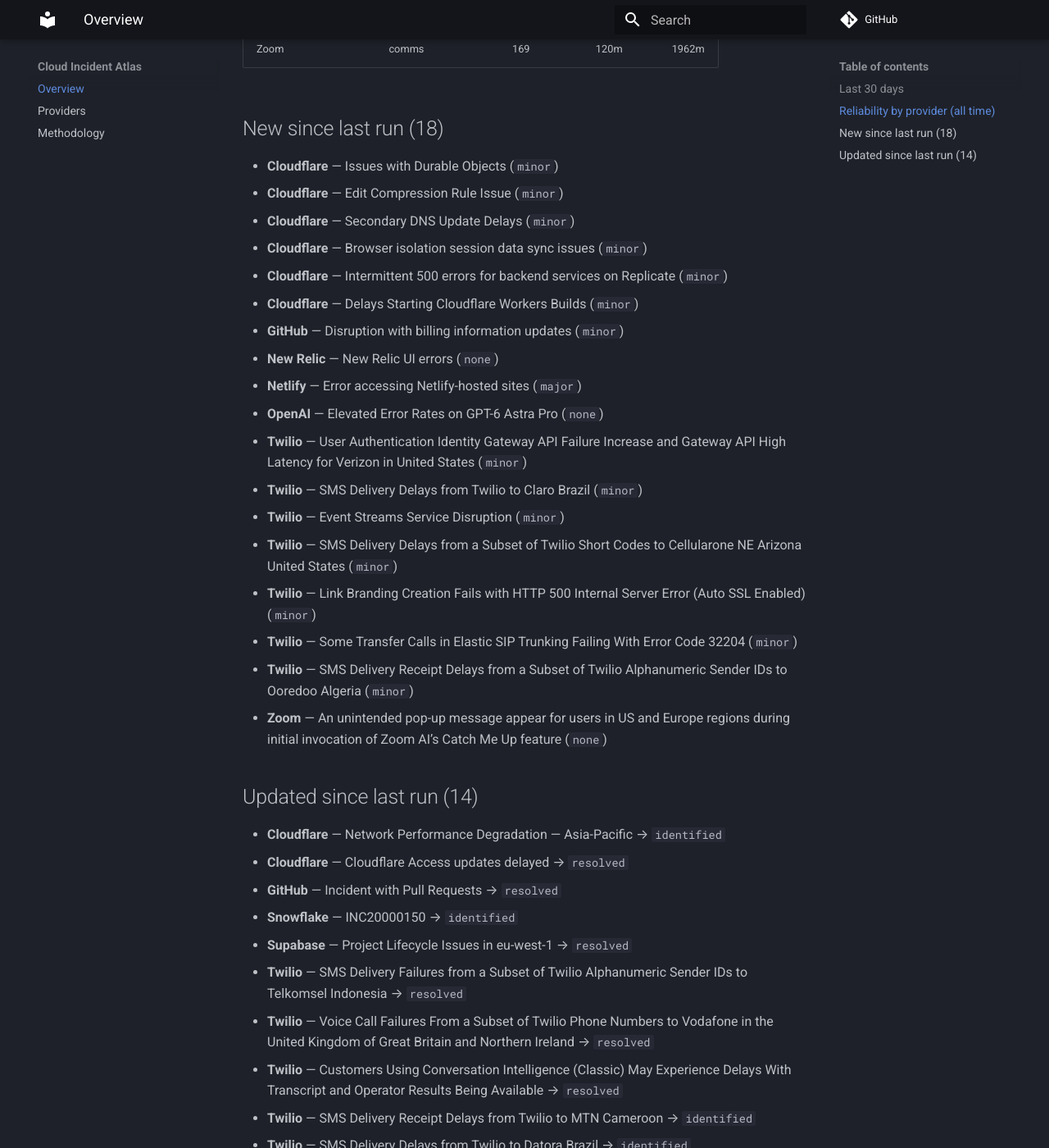
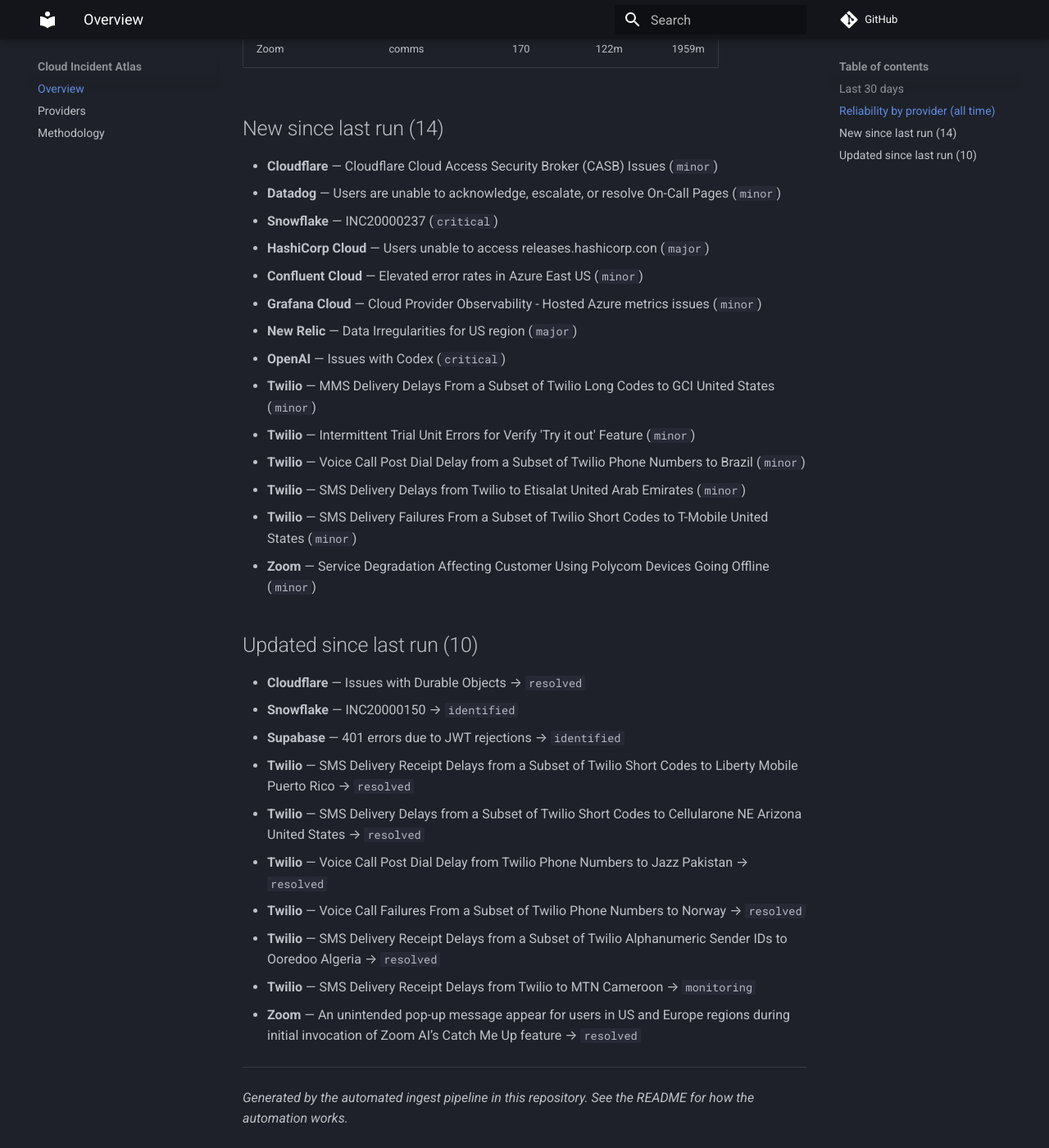
Before and after one commit to ayushgupta07xx/cloud-incident-atlas, an MkDocs documentation site: the page built from docs/index.md, in a window 1280 px wide and 1400 px high, scrolled down 1501 px. Shown: the whole window at 82% size. Built offline with MkDocs 1.6.1 and Material for MkDocs 9.7.7, drawn with Linux system fonts in a browser that asks for light colours; comment, search, counter and statistics services are not loaded; some of the changed text lies outside the part shown.

Commit message:
docs: refresh digest and charts
Regenerated from the corpus by the ingest pipeline.

Run: https://github.com/ayushgupta07xx/cloud-incident-atlas/actions/runs/36258400264

Co-authored-by: github-actions[bot] <41898282+github-actions[bot]@users.noreply.github.com>

```diff
--- a/docs/index.md
+++ b/docs/index.md
@@ -14,65 +14,57 @@
 | Atlassian | devtools | 39 | 120m | 2244m |
 | Amazon Web Services | cloud | 73 | — | — |
 | CircleCI | devtools | 312 | 67m | 481m |
-| Cloudflare | cdn | 6720 | 239m | 495m |
-| Confluent Cloud | data | 259 | 195m | 1643m |
-| Datadog | observability | 124 | 74m | 231m |
+| Cloudflare | cdn | 6721 | 239m | 495m |
+| Confluent Cloud | data | 260 | 195m | 1643m |
+| Datadog | observability | 125 | 73m | 229m |
 | DigitalOcean | cloud | 506 | 145m | 573m |
 | Discord | comms | 223 | 56m | 293m |
 | Elastic Cloud | observability | 258 | 191m | 1445m |
 | Google Cloud Platform | cloud | 6 | 444m | — |
 | GitHub | devtools | 626 | 67m | 294m |
-| Grafana Cloud | observability | 760 | 90m | 1140m |
-| HashiCorp Cloud | devtools | 37 | 196m | 1494m |
+| Grafana Cloud | observability | 761 | 90m | 1138m |
+| HashiCorp Cloud | devtools | 38 | 178m | 1488m |
 | MongoDB Atlas | data | 273 | 120m | 1428m |
 | Netlify | paas | 221 | 39m | 197m |
-| New Relic | observability | 107 | 63m | 312m |
+| New Relic | observability | 108 | 63m | 311m |
 | npm | devtools | 63 | 103m | 322m |
-| OpenAI | ai | 80 | 100m | 594m |
+| OpenAI | ai | 81 | 92m | 585m |
 | Sentry | observability | 341 | 86m | 363m |
-| Snowflake | data | 200 | 120m | 594m |
+| Snowflake | data | 201 | 119m | 593m |
 | Supabase | paas | 409 | 152m | 1079m |
-| Twilio | comms | 11009 | 270m | 1089m |
+| Twilio | comms | 11014 | 270m | 1095m |
 | Vercel | paas | 389 | 73m | 360m |
-| Zoom | comms | 169 | 120m | 1962m |
+| Zoom | comms | 170 | 122m | 1959m |
 
-## New since last run (18)
+## New since last run (14)
 
-- **Cloudflare** — Issues with Durable Objects (`minor`)
-- **Cloudflare** — Edit Compression Rule Issue (`minor`)
-- **Cloudflare** — Secondary DNS Update Delays (`minor`)
-- **Cloudflare** — Browser isolation session data sync issues (`minor`)
-- **Cloudflare** — Intermittent 500 errors for backend services on Replicate (`minor`)
-- **Cloudflare** — Delays Starting Cloudflare Workers Builds (`minor`)
-- **GitHub** — Disruption with billing information updates (`minor`)
-- **New Relic** — New Relic UI errors (`none`)
-- **Netlify** — Error accessing Netlify-hosted sites (`major`)
-- **OpenAI** — Elevated Error Rates on GPT-6 Astra Pro (`none`)
-- **Twilio** — User Authentication Identity Gateway API Failure Increase and Gateway API High Latency for Verizon in United States (`minor`)
-- **Twilio** — SMS Delivery Delays from Twilio to Claro Brazil (`minor`)
-- **Twilio** — Event Streams Service Disruption (`minor`)
-- **Twilio** — SMS Delivery Delays from a Subset of Twilio Short Codes to Cellularone NE Arizona United States (`minor`)
-- **Twilio** — Link Branding Creation Fails with HTTP 500 Internal Server Error (Auto SSL Enabled) (`minor`)
-- **Twilio** — Some Transfer Calls in Elastic SIP Trunking Failing With Error Code 32204 (`minor`)
-- **Twilio** — SMS Delivery Receipt Delays from a Subset of Twilio Alphanumeric Sender IDs to Ooredoo Algeria (`minor`)
-- **Zoom** — An unintended pop-up message appear for users in US and Europe regions during initial invocation of Zoom AI’s Catch Me Up feature (`none`)
+- **Cloudflare** — Cloudflare Cloud Access Security Broker (CASB) Issues (`minor`)
+- **Datadog** — Users are unable to acknowledge, escalate, or resolve On-Call Pages (`minor`)
+- **Snowflake** — INC20000237 (`critical`)
+- **HashiCorp Cloud** — Users unable to access releases.hashicorp.con (`major`)
+- **Confluent Cloud** — Elevated error rates in Azure East US (`minor`)
+- **Grafana Cloud** — Cloud Provider Observability - Hosted Azure metrics issues (`minor`)
+- **New Relic** — Data Irregularities for US region (`major`)
+- **OpenAI** — Issues with Codex (`critical`)
+- **Twilio** — MMS Delivery Delays From a Subset of Twilio Long Codes to GCI United States (`minor`)
+- **Twilio** — Intermittent Trial Unit Errors for Verify 'Try it out' Feature (`minor`)
+- **Twilio** — Voice Call Post Dial Delay from a Subset of Twilio Phone Numbers to Brazil (`minor`)
+- **Twilio** — SMS Delivery Delays from Twilio to Etisalat United Arab Emirates (`minor`)
+- **Twilio** — SMS Delivery Failures From a Subset of Twilio Short Codes to T-Mobile United States (`minor`)
+- **Zoom** — Service Degradation Affecting Customer Using Polycom Devices Going Offline (`minor`)
 
-## Updated since last run (14)
+## Updated since last run (10)
 
-- **Cloudflare** — Network Performance Degradation — Asia-Pacific → `identified`
-- **Cloudflare** — Cloudflare Access updates delayed → `resolved`
-- **GitHub** — Incident with Pull Requests → `resolved`
+- **Cloudflare** — Issues with Durable Objects → `resolved`
 - **Snowflake** — INC20000150 → `identified`
-- **Supabase** — Project Lifecycle Issues in eu-west-1 → `resolved`
-- **Twilio** — SMS Delivery Failures from a Subset of Twilio Alphanumeric Sender IDs to Telkomsel Indonesia → `resolved`
-- **Twilio** — Voice Call Failures From a Subset of Twilio Phone Numbers to Vodafone in the United Kingdom of Great Britain and Northern Ireland → `resolved`
-- **Twilio** — Customers Using Conversation Intelligence (Classic) May Experience Delays With Transcript and Operator Results Being Available → `resolved`
-- **Twilio** — SMS Delivery Receipt Delays from Twilio to MTN Cameroon → `identified`
-- **Twilio** — SMS Delivery Delays from Twilio to Datora Brazil → `identified`
-- **Twilio** — Voice Call Failures From a Subset of Twilio Phone Numbers to Norway → `identified`
-- **Twilio** — Voice Call Post Dial Delay from Twilio Phone Numbers to Jazz Pakistan → `identified`
-- **Twilio** — SMS Delivery Receipt Delays From a Subset of Twilio Short Codes to Liberty Mobile Puerto Rico → `monitoring`
-- **Zoom** — Service Degradation Affecting Live Transcription Services. → `resolved`
+- **Supabase** — 401 errors due to JWT rejections → `identified`
+- **Twilio** — SMS Delivery Receipt Delays from a Subset of Twilio Short Codes to Liberty Mobile Puerto Rico → `resolved`
+- **Twilio** — SMS Delivery Delays from a Subset of Twilio Short Codes to Cellularone NE Arizona United States → `resolved`
+- **Twilio** — Voice Call Post Dial Delay from Twilio Phone Numbers to Jazz Pakistan → `resolved`
+- **Twilio** — Voice Call Failures From a Subset of Twilio Phone Numbers to Norway → `resolved`
+- **Twilio** — SMS Delivery Receipt Delays from a Subset of Twilio Alphanumeric Sender IDs to Ooredoo Algeria → `resolved`
+- **Twilio** — SMS Delivery Receipt Delays from Twilio to MTN Cameroon → `monitoring`
+- **Zoom** — An unintended pop-up message appear for users in US and Europe regions during initial invocation of Zoom AI’s Catch Me Up feature → `resolved`
 
 ---
 
```
Also changed, not shown: other parts of docs/index.md (+2 -2 lines), README.md (+9 -8 lines), docs/providers.md (+16 -16 lines), docs/img/mttr.svg, docs/img/timeline.svg.
